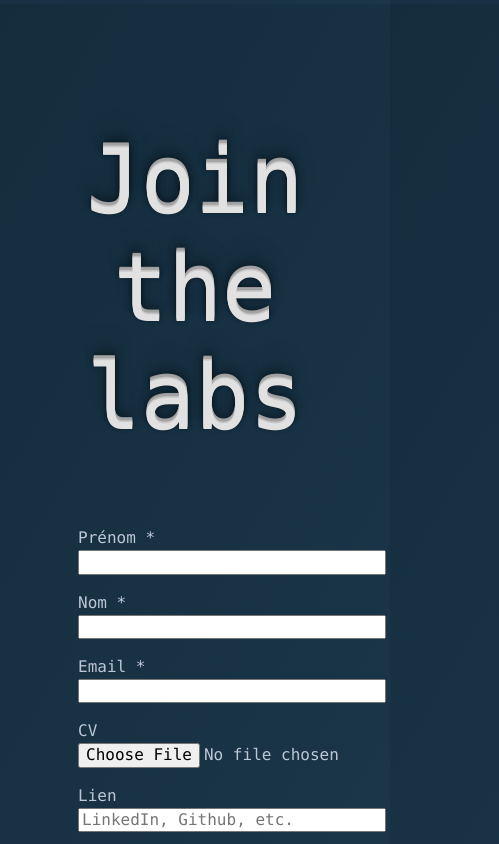
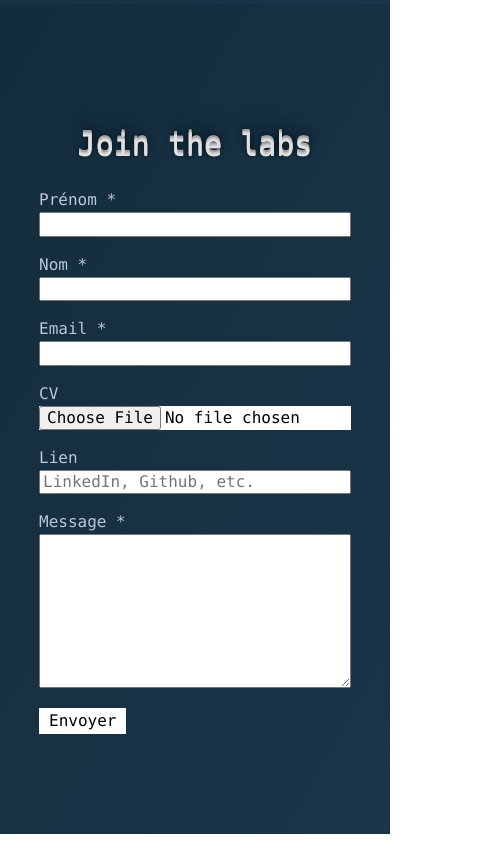
Before and after one commit to tcmlabs/tcmlabs, a Gatsby site: page / in a window 390 px wide. Shown: the part 840-1684 px from the top of the page, 499 px wide, since content can reach past the window. Built offline with nearby package versions, Linux system fonts and the light colour scheme; Gatsby itself is replaced by a stand-in of ours.

Commit message:
Improve home/form responsiveness

```diff
--- a/src/components/JobApplicationForm.tsx
+++ b/src/components/JobApplicationForm.tsx
@@ -5,11 +5,26 @@ export const FORM_NAME = 'job';
 const BOT_FIELD = 'bot-field';
 
 const TextInput = styled.input`
-  width: 300px;
+  box-sizing: border-box;
+  width: 100%;
 `;
 
 const FileInput = styled.input`
-  width: 400px;
+  box-sizing: border-box;
+  width: 100%;
+  background: #fff;
+  color: #000;
+`;
+
+const MultilineInput = styled.textarea`
+  box-sizing: border-box;
+  width: 100%;
+`;
+
+const SubmitButton = styled.button`
+  background: #fff;
+  border: none;
+  padding: 4px 10px;
 `;
 
 const fields = [
@@ -64,7 +79,7 @@ const fields = [
   {
     name: 'message',
     label: 'Message',
-    component: 'textarea',
+    component: MultilineInput,
     props: {
       cols: 40,
       rows: 8,
@@ -88,7 +103,7 @@ export default () => (
     ))}
 
     <FieldWrapper>
-      <button type="submit">Envoyer</button>
+      <SubmitButton type="submit">Envoyer</SubmitButton>
     </FieldWrapper>
   </form>
 );
--- a/src/pages/index.tsx
+++ b/src/pages/index.tsx
@@ -82,15 +82,19 @@ const Introduction = styled.p`
 `;
 
 const SectionTitle = styled.h2`
-  font-size: 90px;
+  font-size: 30px;
   text-align: center;
   font-weight: 300;
   margin-top: 150px;
   color: #e1e1e1;
-  text-shadow: 0 -1px 0 #ccc, 0 -2px 0 #bfbfbf, 0 -3px 0 #9f9f9f, 0 -4px 0 #a6a6a6, 0 -5px 0 #999999,
+  text-shadow: 0 -1px 0 #ccc, 0 -2px 0 #bfbfbf, 0 -3px 0 #9f9f9f, 0 -4px 0 #a6a6a6, 0 -1px 0 #999999,
     0 -6px 1px rgba(0, 0, 0, 0.1), 0 -0 5px rgba(0, 0, 0, 0.1), 0 -1px 3px rgba(0, 0, 0, 0.3),
     0 -3px 5px rgba(0, 0, 0, 0.2), 0 -5px 10px rgba(0, 0, 0, 0.25), 0 -10px 10px rgba(0, 0, 0, 0.2),
     0 -20px 20px rgba(0, 0, 0, 0.15);
+
+  @media (min-width: 768px) {
+    font-size: 90px;
+  }
 `;
 
 const KnowledgeIllustration = styled.div`
@@ -141,6 +145,10 @@ const TeamMemberList = styled.div`
 
 const FormWrapper = styled.div`
   margin: 0px auto;
-  width: 60%;
+  width: 80%;
   margin-bottom: 100px;
+
+  @media (min-width: 768px) {
+    width: 60%;
+  }
 `;
```
